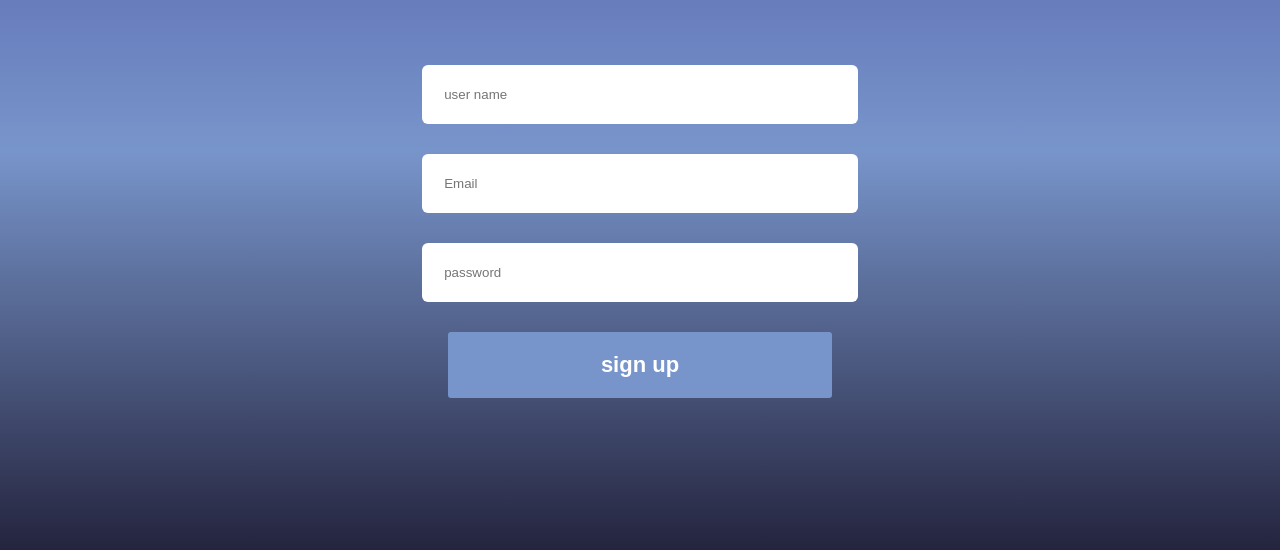
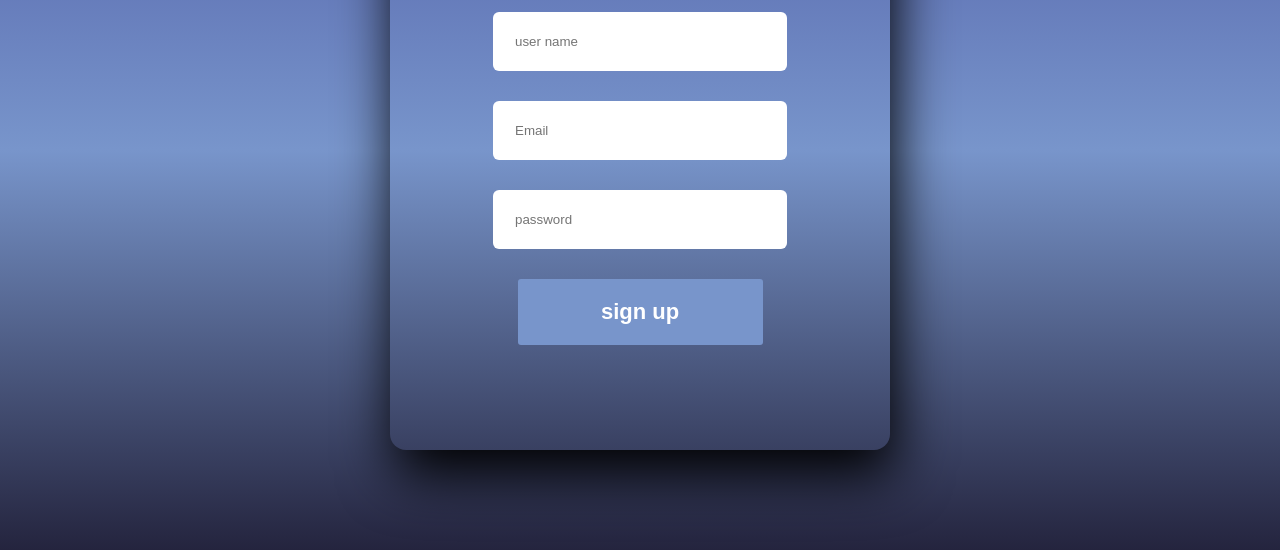
Before and after one commit to erfanmirjalili/project, a plain HTML site: page index.html in a window 1280 px wide. Shown: the part 250-800 px from the top of the page. Drawn offline with Linux system fonts and the light colour scheme.

Commit message:
box in form section(form of sign up completed)

```diff
--- a/style.css
+++ b/style.css
@@ -36,3 +36,9 @@ button:hover{
     margin-bottom: 30px;
     padding: 22px;
 }
+form{
+    width: 500px;
+    box-shadow: 5px 25px 55px;
+    height: 600px;
+    border-radius: 16px;
+}
```
